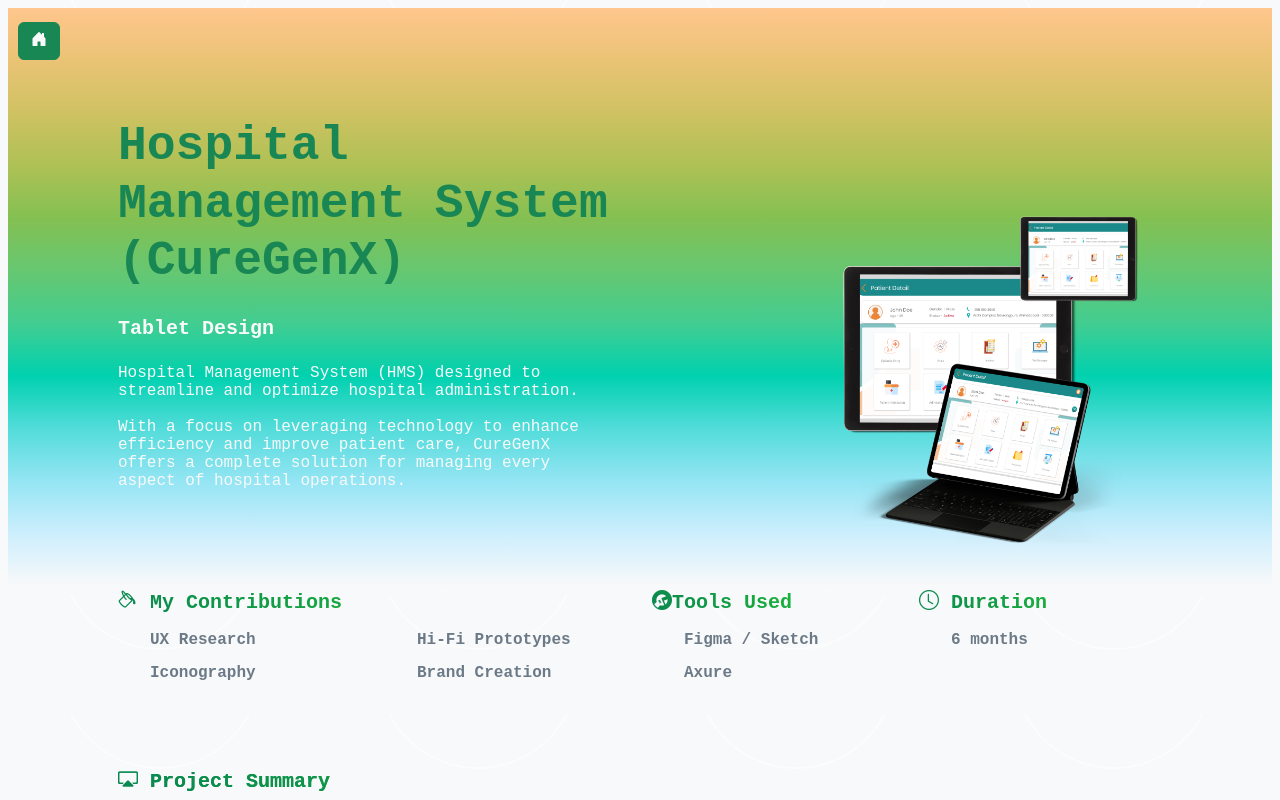
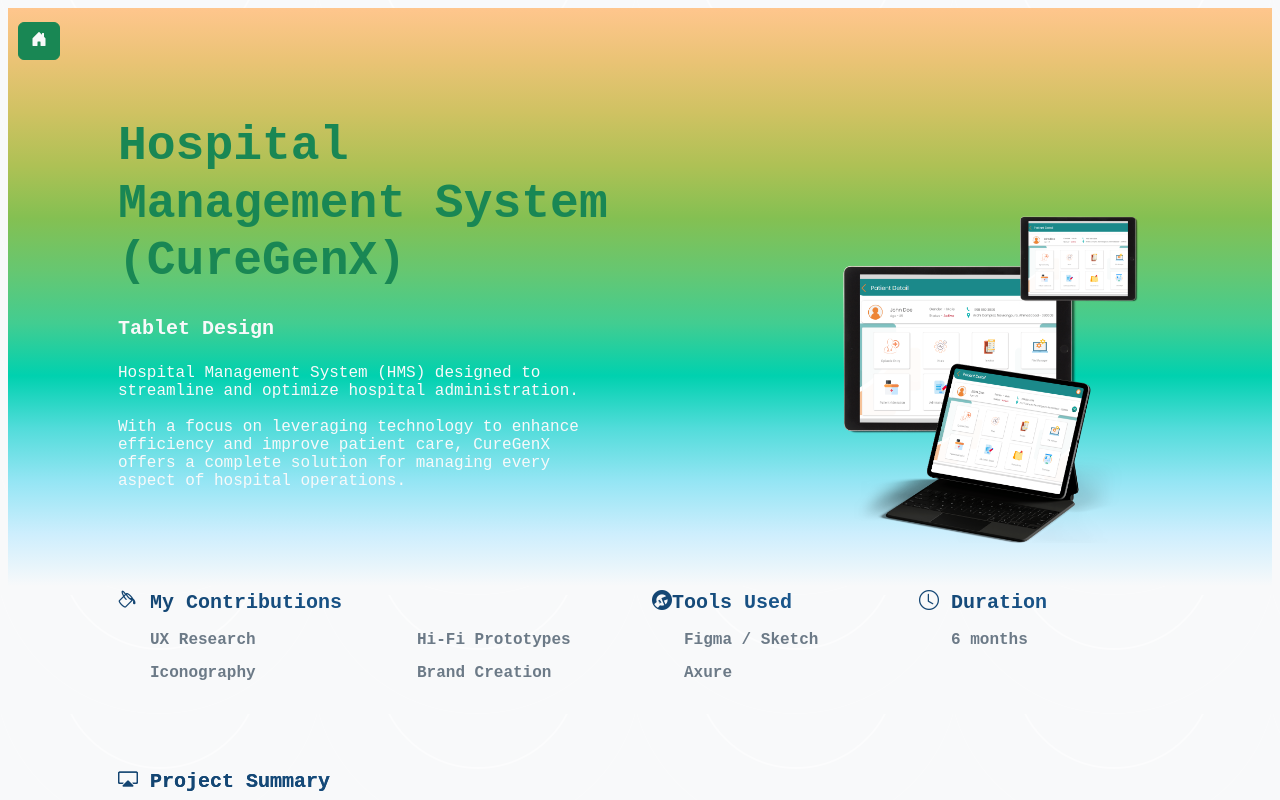
Before and after one commit to pritikc/pritichauhan, a plain HTML site: page hms.html in a window 1280 px wide. Shown: the top 800 px of the page. Drawn offline with nearby package versions, Linux system fonts and the light colour scheme.

Commit message:
text color changed

```diff
--- a/css/main.css
+++ b/css/main.css
@@ -63,7 +63,7 @@ body main nav {
   font-weight: 400;
 }
 .text-rlx {
-  background-image: linear-gradient(60deg, #088750, #28d12b);
+  background-image: linear-gradient(60deg, #134470, #1f64a1);
   background-clip: text;
   color: transparent;
   font-size: 20px;
```
